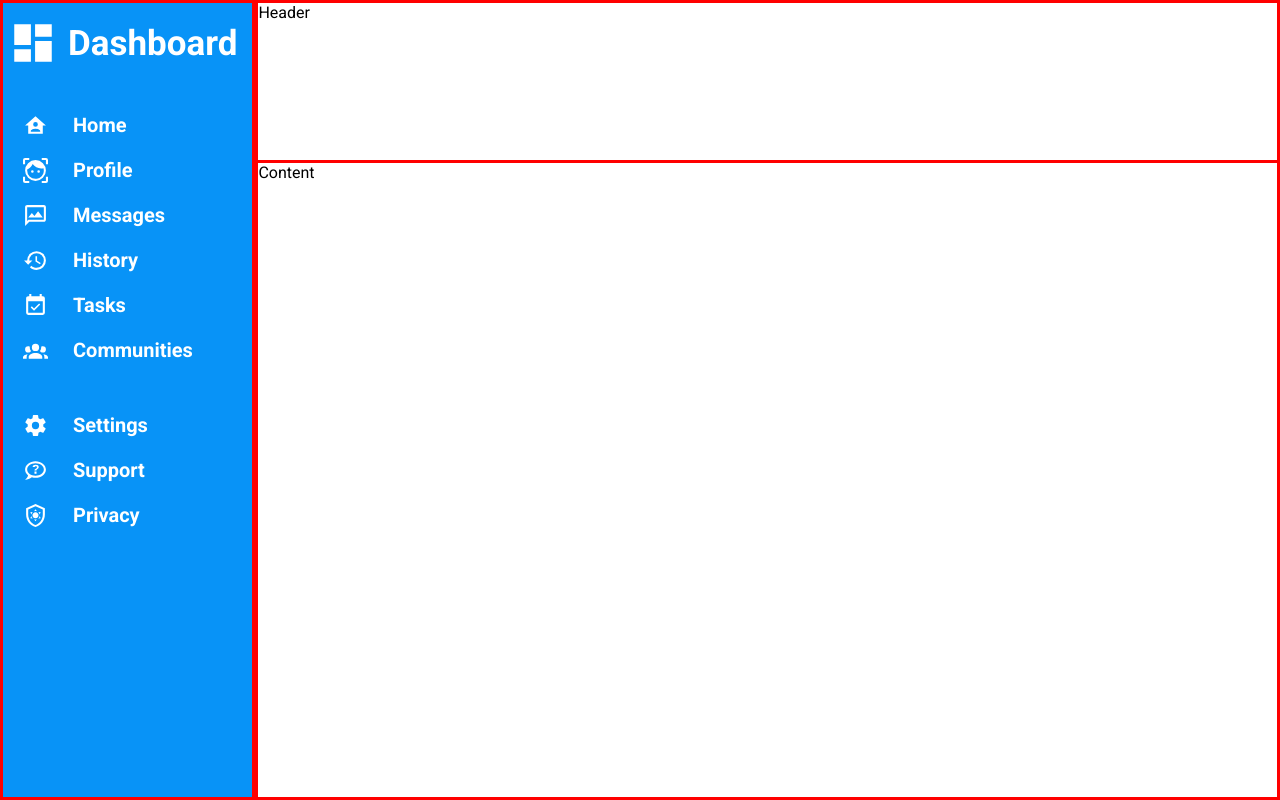
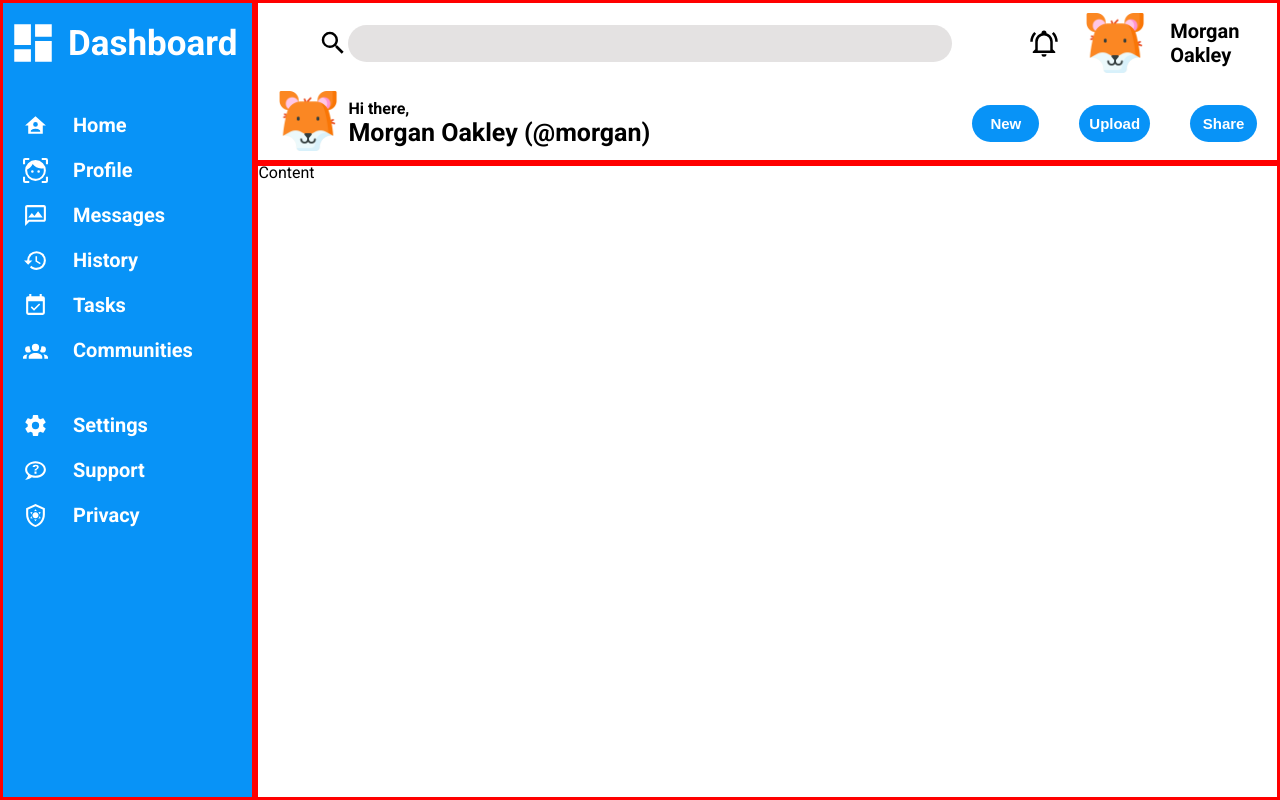
Before and after one commit to Shamsafarany/Dashboard, a plain HTML site: page index.html in a window 1280 px wide. Drawn offline with Linux system fonts and the light colour scheme.

Commit message:
finish header

```diff
--- a/index.html
+++ b/index.html
@@ -12,7 +12,31 @@
 <body>
     <div class="container">
         <div class="header">
-            Header
+
+                <svg id="search-icon" xmlns="http://www.w3.org/2000/svg" viewBox="0 0 24 24"><title>magnify</title><path d="M9.5,3A6.5,6.5 0 0,1 16,9.5C16,11.11 15.41,12.59 14.44,13.73L14.71,14H15.5L20.5,19L19,20.5L14,15.5V14.71L13.73,14.44C12.59,15.41 11.11,16 9.5,16A6.5,6.5 0 0,1 3,9.5A6.5,6.5 0 0,1 9.5,3M9.5,5C7,5 5,7 5,9.5C5,12 7,14 9.5,14C12,14 14,12 14,9.5C14,7 12,5 9.5,5Z" /></svg>
+                <div class="bar">
+                    <input type="text">
+                </div>
+                <svg id="bell" xmlns="http://www.w3.org/2000/svg" viewBox="0 0 24 24"><title>bell-ring-outline</title><path d="M10,21H14A2,2 0 0,1 12,23A2,2 0 0,1 10,21M21,19V20H3V19L5,17V11C5,7.9 7.03,5.17 10,4.29C10,4.19 10,4.1 10,4A2,2 0 0,1 12,2A2,2 0 0,1 14,4C14,4.1 14,4.19 14,4.29C16.97,5.17 19,7.9 19,11V17L21,19M17,11A5,5 0 0,0 12,6A5,5 0 0,0 7,11V18H17V11M19.75,3.19L18.33,4.61C20.04,6.3 21,8.6 21,11H23C23,8.07 21.84,5.25 19.75,3.19M1,11H3C3,8.6 3.96,6.3 5.67,4.61L4.25,3.19C2.16,5.25 1,8.07 1,11Z" /></svg>
+
+                <img src="fox_1984462.png">
+                <div class="name">
+                    Morgan Oakley
+                </div>
+
+                <div class="img2">
+                    <img src="fox_1984462.png">
+                </div>
+
+                <p>
+                    Hi there, <br>
+                    <span>Morgan Oakley (@morgan)</span>
+                </p>
+
+                <button>New</button>
+                <button>Upload</button>
+                <button>Share</button>
+
         </div>
         <div class="sidebar">
                 <div class="logo">
--- a/style.css
+++ b/style.css
@@ -15,6 +15,7 @@ body{
 }
 :root{
     --blue-color: rgb(8, 147, 247);
+    --grey-color:  rgba(203, 200, 200, 0.523);
 }
 .header{
     border: solid red;
@@ -74,3 +75,68 @@ li{
     fill: white;
     padding-right: 10px;
 }
+
+.header svg{
+    width: 30px;
+}
+
+.header{
+    height: 20%;
+    display: grid;
+    grid-template-rows: 1fr 1fr;
+    grid-template-columns: 90px repeat(4, 1fr);
+    justify-content: center;
+    align-items: center;
+}
+.bar input{
+    width: 600px;
+    background-color: var(--grey-color);
+    height: 35px;
+    border-radius: 20px;
+    border: none;
+    grid-row: 1/2;
+    grid-column: 2/3;
+}
+
+.header img{
+    width: 60px;
+    justify-self: center;
+}
+
+.name{
+    font-weight: bold;
+    font-size: 20px;
+}
+
+#search-icon{
+    grid-row: 1/2;
+    grid-column: 1/2;
+    justify-self: flex-end;
+}
+#bell{
+    grid-row: 1/2;
+    grid-column: 3/4;
+    justify-self: flex-end;
+}
+
+button{
+    background-color: var(--blue-color);
+    color: white;
+    padding: 10px;
+    font-weight: bold;
+    font-size: 15px;
+    border-radius: 20px;
+    margin: 20px;
+    border: none;
+}
+p{
+    font-weight: bold;
+}
+span{
+    font-size: 25px;
+}
+
+.img2{
+    justify-self: flex-end;
+    margin-right: 10px;
+}
```
Also changed, not shown: fox_1984462.png (added).
